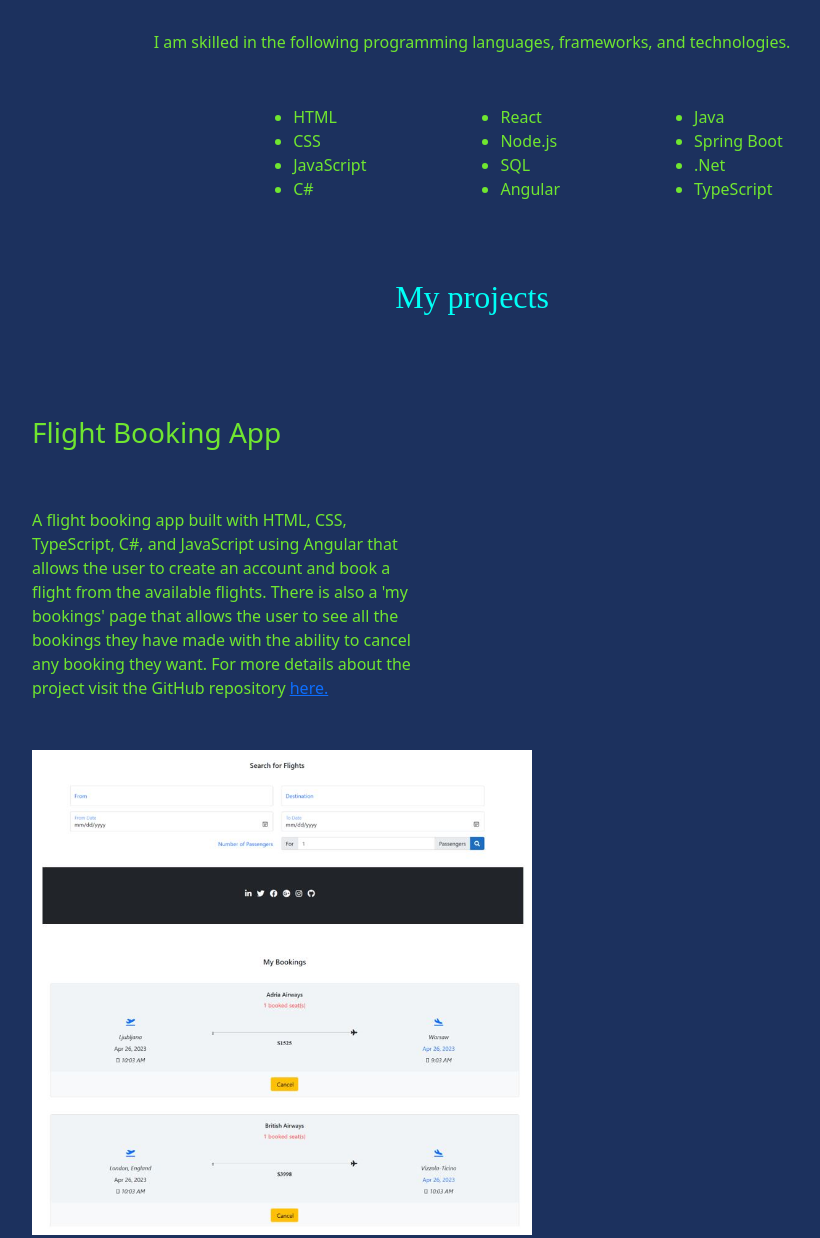
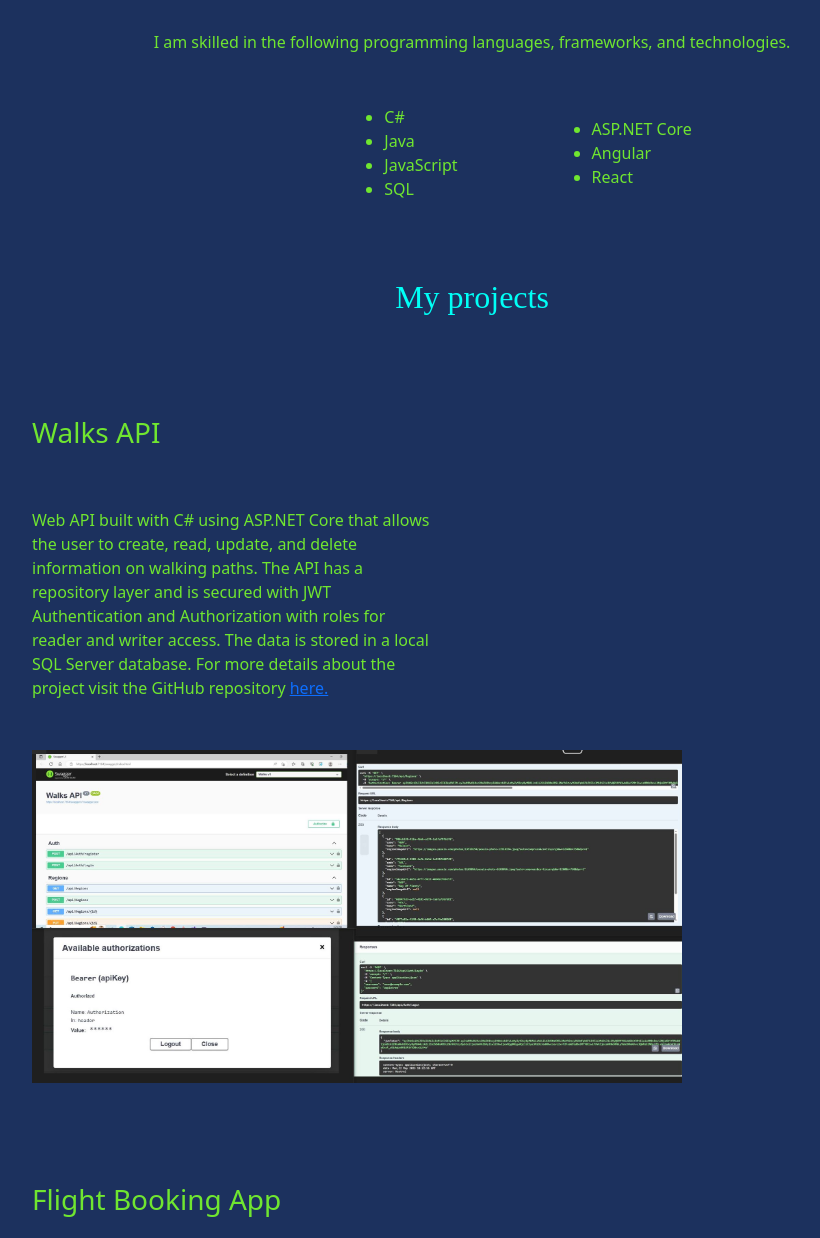
Before and after one commit to TylerGrosz9413/Portfolio-site, a plain HTML site: page index.html in a window 1280 px wide. Shown: the part 1040-2278 px from the top of the page, without its empty margins (168-988 px from the left). Drawn offline with nearby package versions, Linux system fonts and the light colour scheme; a web font is replaced by a local one.

Commit message:
updated skills, added project

```diff
--- a/index.html
+++ b/index.html
@@ -60,28 +60,27 @@
           <tr>
             <td>
               <ul>
-                  <li>HTML</li>
-                  <li>CSS</li>
+                  <li>C#</li>
+                  <li>Java</li>
                   <li>JavaScript</li>
-                  <li>C#</li>
+                  <li>SQL</li>
               </ul>
             </td>
             <td>
               <ul>
+                  <li>ASP.NET Core</li>
+                  <li>Angular</li>
                   <li>React</li>
-                  <li>Node.js</li>
-                  <li>SQL</li>
-                  <li>Angular</li>
               </ul>
             </td>
-            <td>
+            <!-- <td>
               <ul>
                   <li>Java</li>
                   <li>Spring Boot</li>
                   <li>.Net</li>
                   <li>TypeScript</li>
               </ul>
-            </td>
+            </td> -->
           </tr>
         </table>
 
@@ -91,9 +90,28 @@
       <div class="seperator">
 
       </div>
+      <h3 class="project-description">Walks API</h3>
+      <span>
+      <p  class="project-description">Web API built with C# using ASP.NET Core that allows the user to create, read, update, and delete information on walking paths.
+        The API has a repository layer and is secured with JWT Authentication and Authorization with roles for reader and writer access. The data is stored in a local SQL Server database.
+        For more details about the project visit the GitHub repository
+        <a href="https://github.com/TylerGrosz9413/Walks-API" target="_blank">here.</a>
+      </p>
+      </span>
+      <span>
+
+        <img src="assets/WalksApi5.JPG" alt="Walks API"
+        width="650px"
+        class="p1">
+      </span>
+      <span>
+    </span>
+      <div class="seperator">
+
+      </div>
       <h3 class="project-description">Flight Booking App</h3>
       <span>
-      <p  class="project-description">A flight booking app built with HTML, CSS, TypeScript, C#, and JavaScript using Angular that allows the user to create an account and book a flight from the available flights.
+      <p  class="project-description">A flight booking app built with HTML, CSS, TypeScript, C#, and JavaScript using ASP.NET Core and Angular that allows the user to create an account and book a flight from the available flights.
         There is also a 'my bookings' page that allows the user to see all the bookings they have made with the ability to cancel any booking they want.
         For more details about the project visit the GitHub repository
         <a href="https://github.com/TylerGrosz9413/Flight-Booking-app" target="_blank">here.</a>
```
Also changed, not shown: assets/WalksApi5.JPG (added), assets/WalksApi6.JPG (added), 1 other file.
